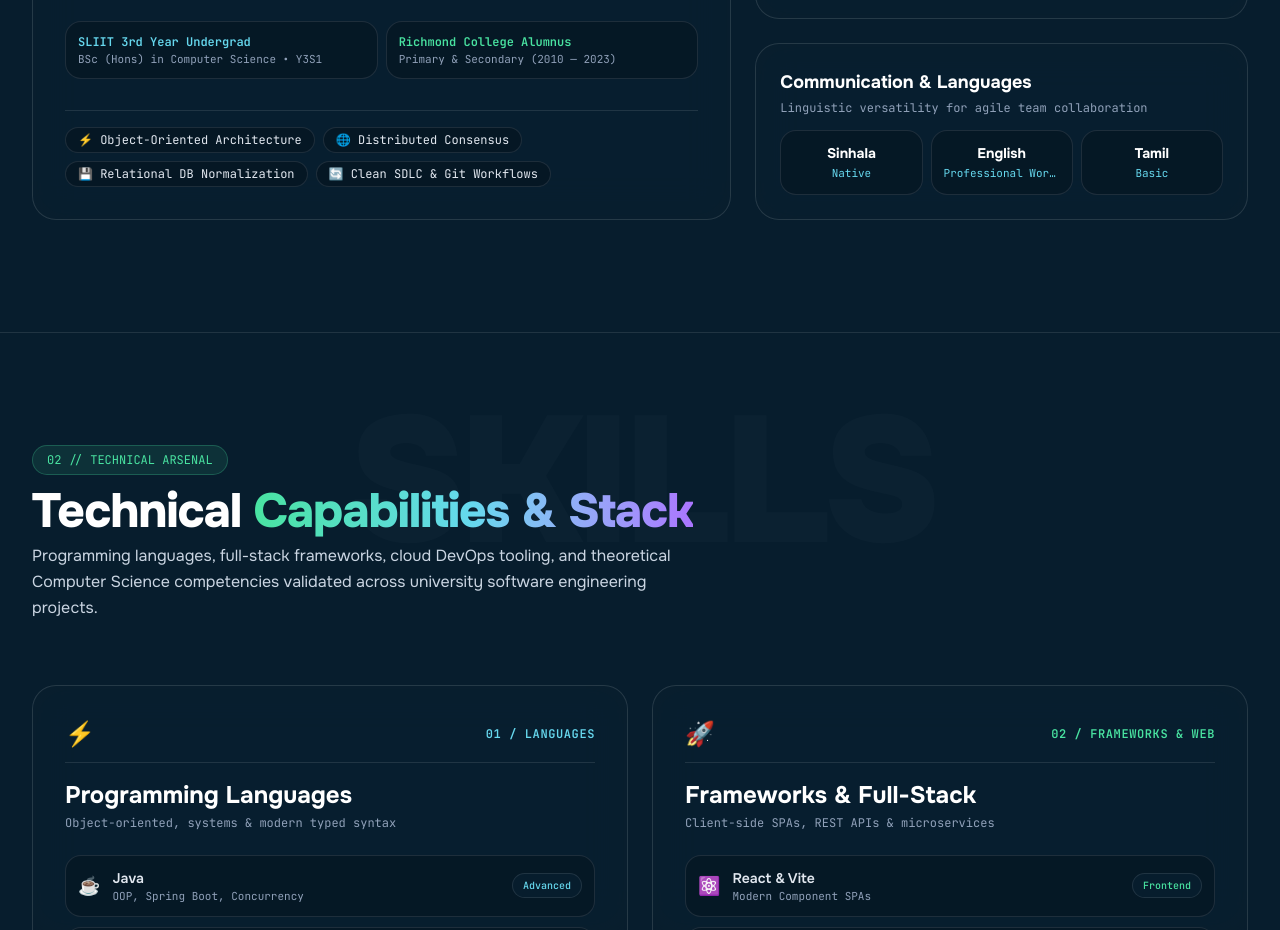
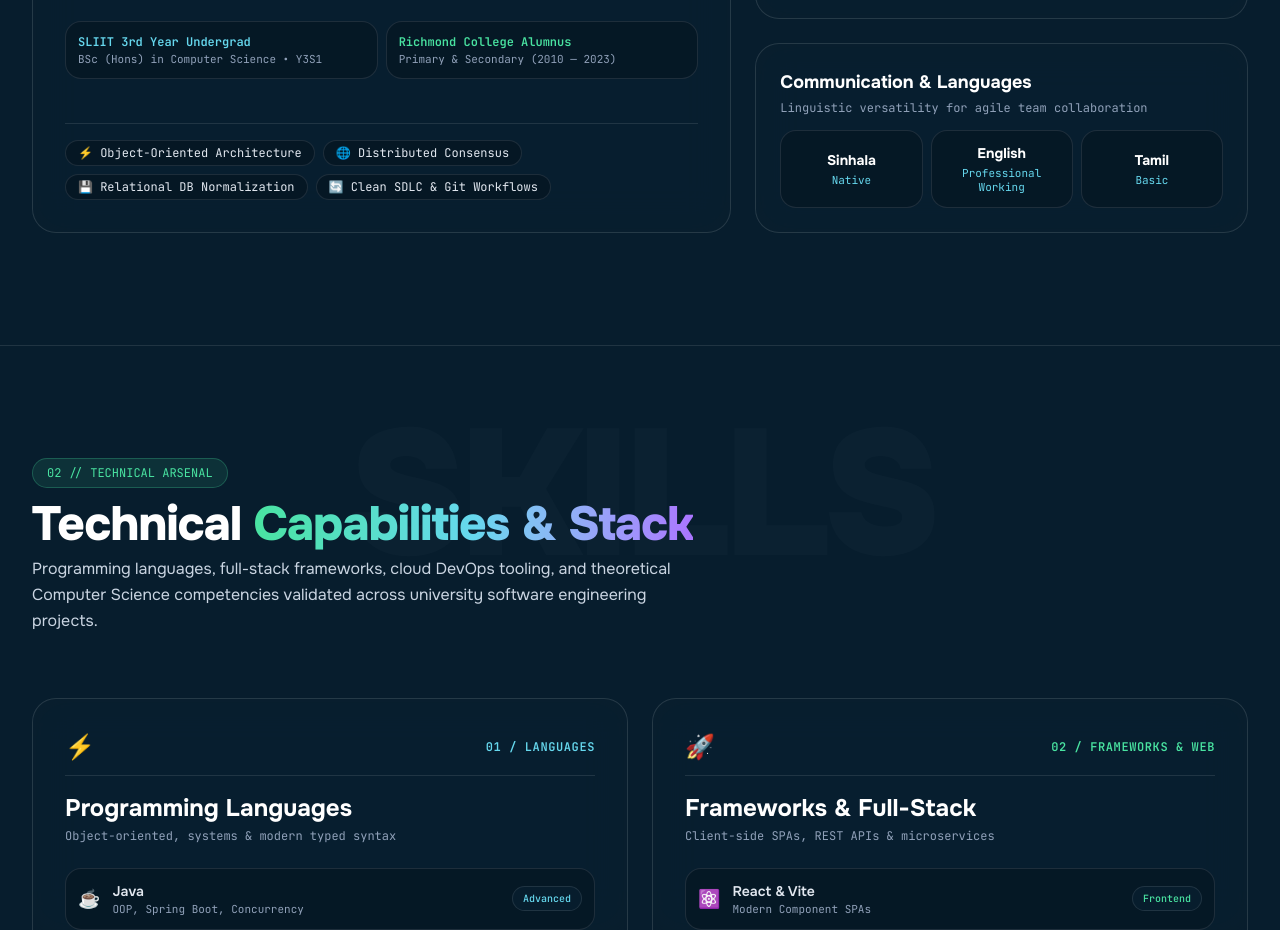
Before and after one commit to Kunchana-Wijesinghe/portfolio, a React (Vite) app: page / in a window 1280 px wide. Shown: the part 1460-2390 px from the top of the page. Built offline with nearby package versions, Linux system fonts and the light colour scheme.

Commit message:
fix: display English language proficiency across two clean lines without truncation

```diff
--- a/src/sections/About.jsx
+++ b/src/sections/About.jsx
@@ -138,10 +138,10 @@
                 {skillsData.spokenLanguages.map((lang, idx) => (
                   <div
                     key={idx}
-                    className="p-3 rounded-2xl bg-[#051521]/60 border border-white/10 text-center"
+                    className="p-2.5 sm:p-3 rounded-2xl bg-[#051521]/60 border border-white/10 text-center flex flex-col items-center justify-center min-h-[76px]"
                   >
                     <div className="text-sm font-bold text-white">{lang.language}</div>
-                    <div className="text-[11px] text-[#66d8ee] font-mono mt-0.5 truncate">
+                    <div className="text-[11px] text-[#66d8ee] font-mono mt-1 leading-tight text-center">
                       {lang.proficiency}
                     </div>
                   </div>
```
